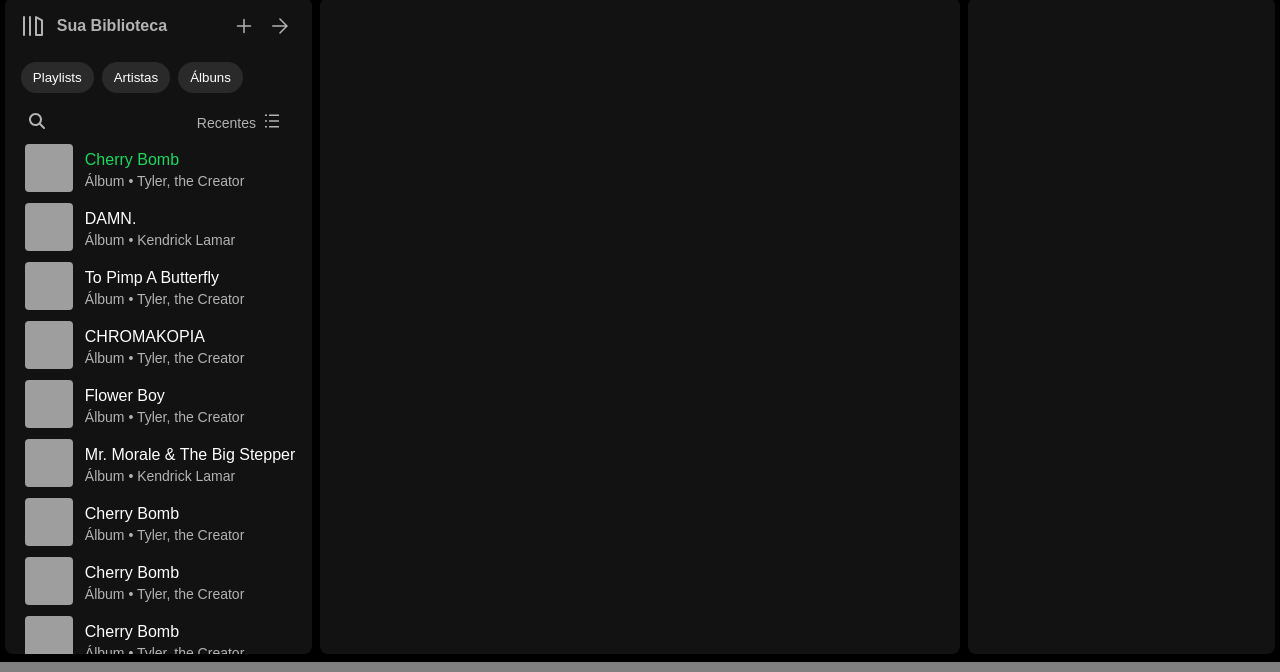
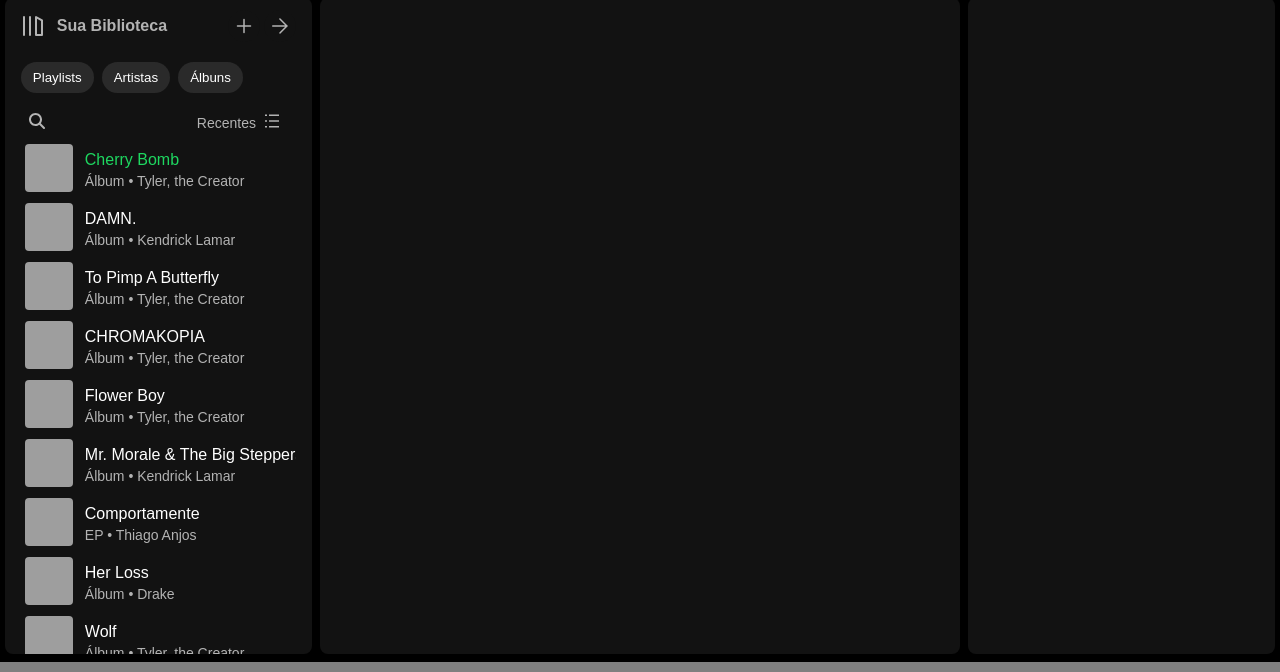
Before and after one commit to MoisesLN/My-Spotify, a plain HTML site: page index.html in a window 1280 px wide. Shown: the part 66-738 px from the top of the page. Drawn offline with Linux system fonts and the light colour scheme; grey boxes are pictures that could not be loaded.

Commit message:
Update index.html

```diff
--- a/index.html
+++ b/index.html
@@ -185,46 +185,46 @@
 
                 <div class="card">
                     <button>
-                        <img src="https://i.scdn.co/image/ab67616d000011ebe4bf0d3d9e0224a30ca5f665" alt="Cherry Bomb">
+                        <img src="https://i.scdn.co/image/ab67616d000011eba5b75e6c28728e6bc9bfc45f" alt="Comportamente">
                     </button>
                     <div class="descriptionContainer">
                         <div class="description">
-                            <p class="album">Cherry Bomb</p>
-                            <p class="artist">Álbum  •  Tyler, the Creator</p>
+                            <p class="album">Comportamente</p>
+                            <p class="artist">EP  •  Thiago Anjos</p>
                         </div>
                     </div>
                 </div>
 
                 <div class="card">
                     <button>
-                        <img src="https://i.scdn.co/image/ab67616d000011ebe4bf0d3d9e0224a30ca5f665" alt="Cherry Bomb">
+                        <img src="https://i.scdn.co/image/ab67616d000011eb02854a7060fccc1a66a4b5ad" alt="Her Loss">
                     </button>
                     <div class="descriptionContainer">
                         <div class="description">
-                            <p class="album">Cherry Bomb</p>
-                            <p class="artist">Álbum  •  Tyler, the Creator</p>
+                            <p class="album">Her Loss</p>
+                            <p class="artist">Álbum  •  Drake</p>
                         </div>
                     </div>
                 </div>
 
                 <div class="card">
                     <button>
-                        <img src="https://i.scdn.co/image/ab67616d000011ebe4bf0d3d9e0224a30ca5f665" alt="Cherry Bomb">
+                        <img src="https://i.scdn.co/image/ab67616d000011eb22007a4aa8a55fe7b1de5632" alt="Wolf">
                     </button>
                     <div class="descriptionContainer">
                         <div class="description">
-                            <p class="album">Cherry Bomb</p>
+                            <p class="album">Wolf</p>
                             <p class="artist">Álbum  •  Tyler, the Creator</p>
                         </div>
                     </div>
                 </div>
                 <div class="card">
                     <button>
-                        <img src="https://i.scdn.co/image/ab67616d000011ebe4bf0d3d9e0224a30ca5f665" alt="Cherry Bomb">
+                        <img src="https://i.scdn.co/image/ab67616d000011eb7005885df706891a3c182a57" alt="IGOR">
                     </button>
                     <div class="descriptionContainer">
                         <div class="description">
-                            <p class="album">Cherry Bomb</p>
+                            <p class="album">IGOR</p>
                             <p class="artist">Álbum  •  Tyler, the Creator</p>
                         </div>
                     </div>
```
